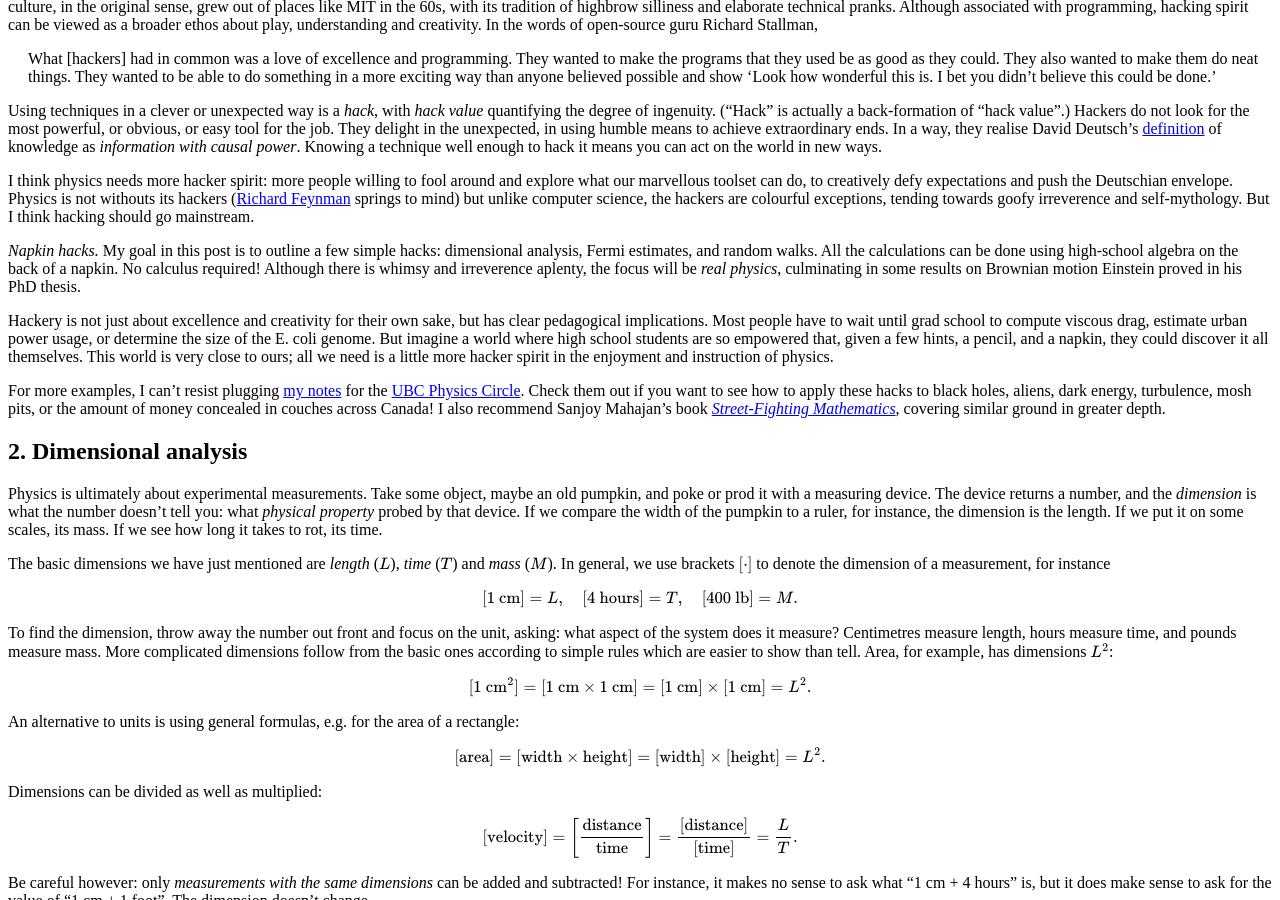
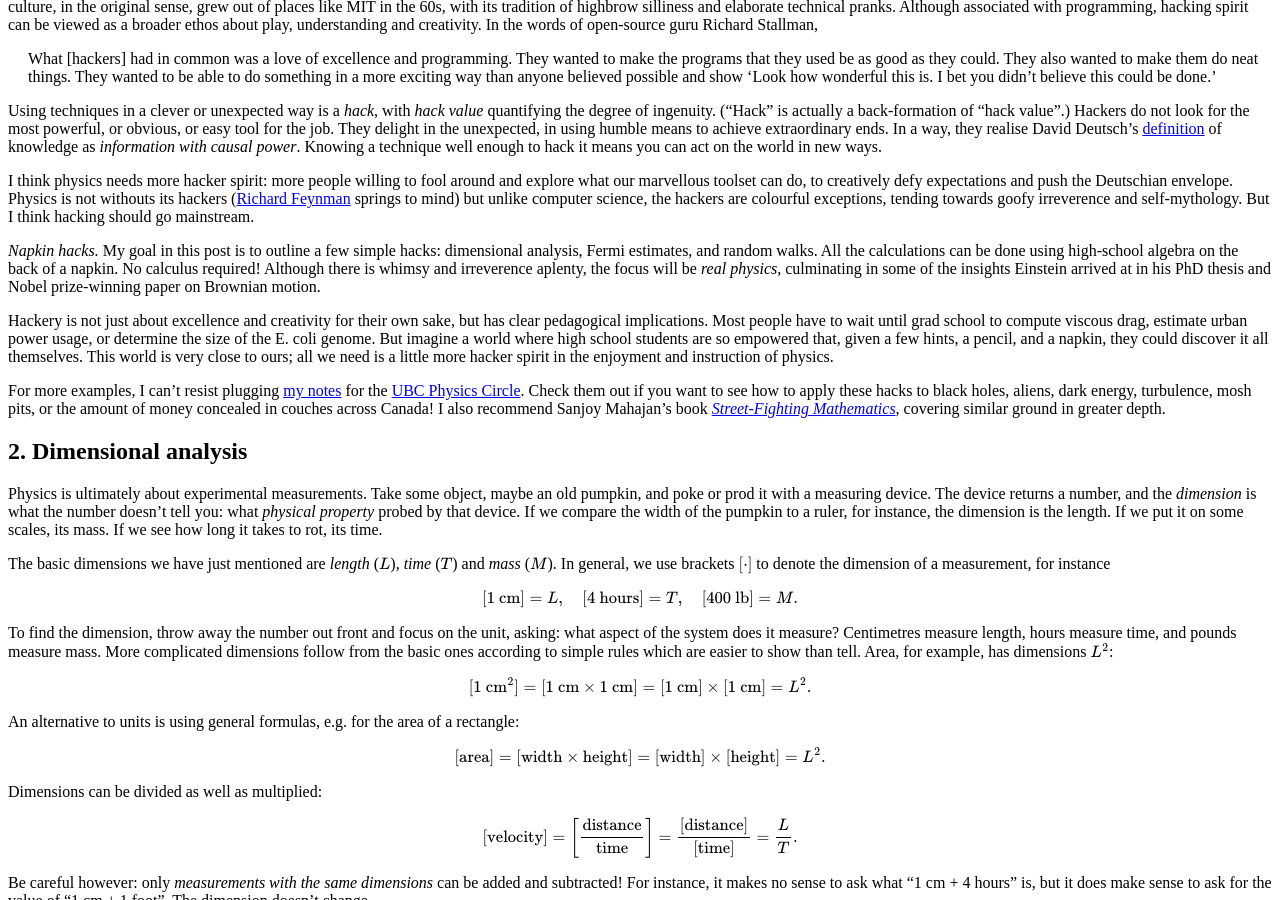
Before and after one commit to hapax/hapax.github.io, a Jekyll site: the page built from assets/simple-physics.md, in a window 1280 px wide and 900 px high, scrolled down 956 px. Built offline with Jekyll 4.4.1, drawn with Linux system fonts in a browser that asks for light colours; our own code applies the rules of GitHub Pages for plain Markdown files; formulas are drawn with MathJax 3; a script that is not in the unit is left out.

Commit message:
Update simple-physics.md

```diff
--- a/assets/simple-physics.md
+++ b/assets/simple-physics.md
@@ -76,8 +76,8 @@ dimensional analysis, Fermi estimates, and random walks.
 All the calculations can be done using high-school algebra on the
 back of a napkin. No calculus required!
 Although there is whimsy and irreverence aplenty, the focus will be
-*real physics*, culminating in some results on Brownian motion
-Einstein proved in his PhD thesis.
+*real physics*, culminating in some of the insights Einstein arrived
+at in his PhD thesis and Nobel prize-winning paper on Brownian motion.
 
 Hackery is not just about excellence and creativity for their own
 sake, but has clear pedagogical implications.
```
